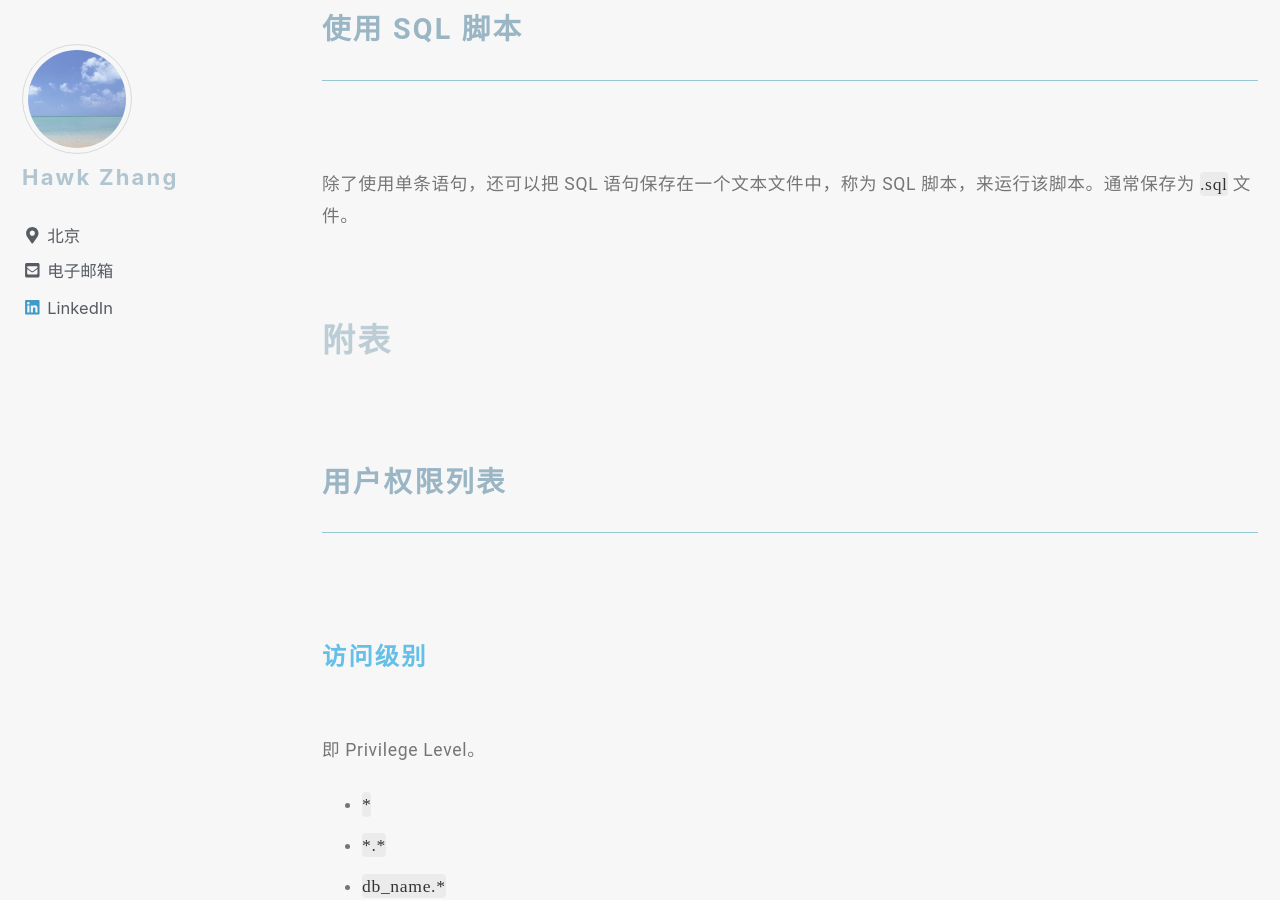
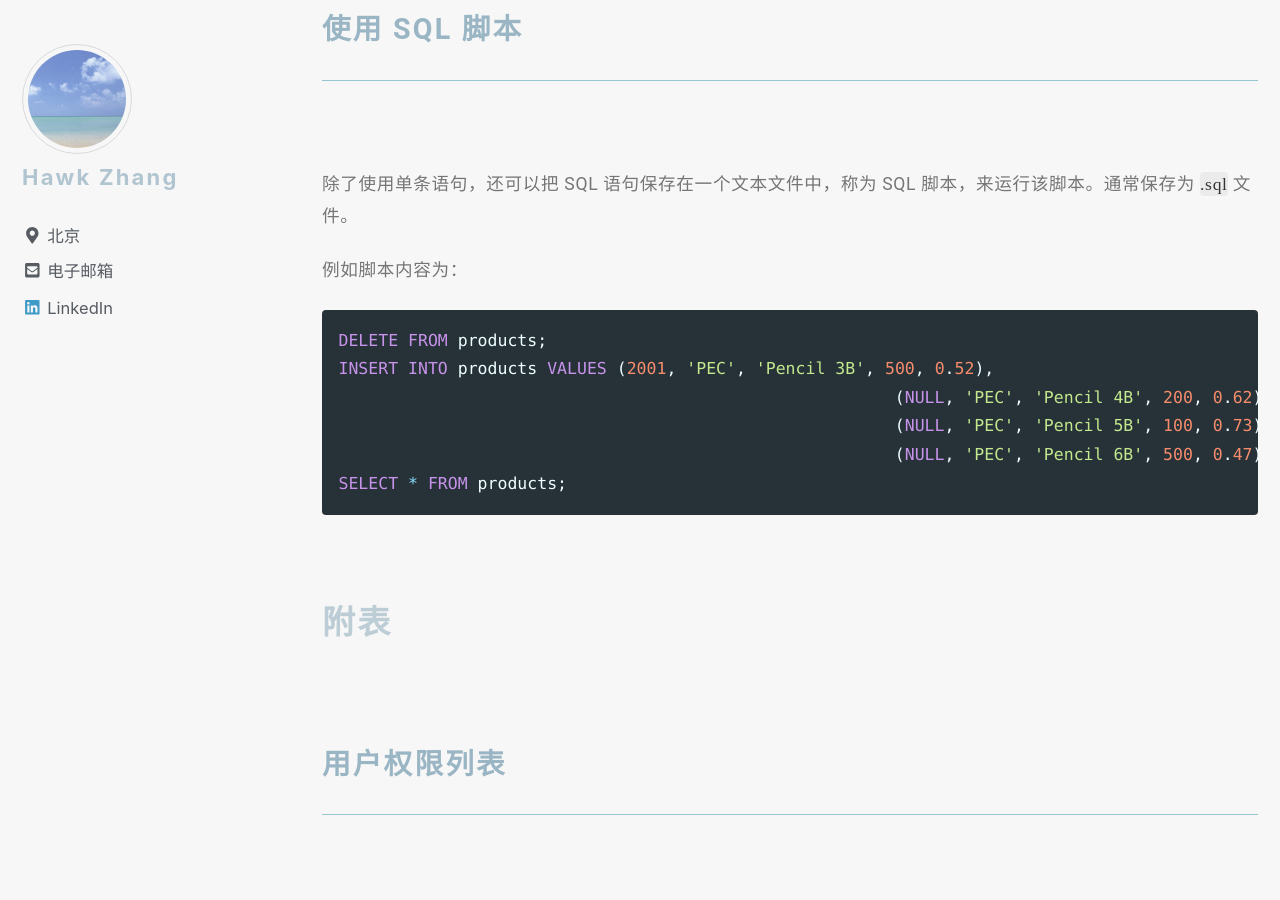
Before and after one commit to narru888/linotes_note, a Jekyll site: the page built from _posts/mysql/2016-04-02-statements.md, in a window 1280 px wide and 900 px high, scrolled down 24729 px. Built offline with Jekyll 4.4.1, drawn with Linux system fonts in a browser that asks for light colours; nearby versions of some CDN libraries; a script that is not in the unit is left out.

Commit message:
update on 2018-10-15 15:24:01 CST

````diff
--- a/_posts/mysql/2016-04-02-statements.md
+++ b/_posts/mysql/2016-04-02-statements.md
@@ -997,6 +997,16 @@ SELECT * FROM products INTO OUTFILE '~/Documents/products_out.csv'
 
 除了使用单条语句，还可以把 SQL 语句保存在一个文本文件中，称为 SQL 脚本，来运行该脚本。通常保存为 `.sql` 文件。
 
+例如脚本内容为：
+
+```sql
+DELETE FROM products;
+INSERT INTO products VALUES (2001, 'PEC', 'Pencil 3B', 500, 0.52),
+							(NULL, 'PEC', 'Pencil 4B', 200, 0.62),
+							(NULL, 'PEC', 'Pencil 5B', 100, 0.73),
+							(NULL, 'PEC', 'Pencil 6B', 500, 0.47);
+SELECT * FROM products;
+```
 
 
 
````
